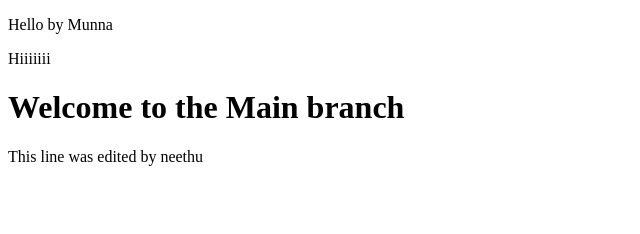
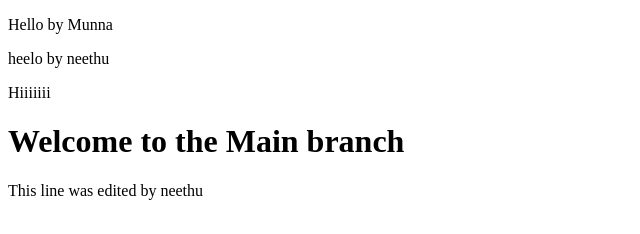
Before and after one commit to Neethuharii/anotherpractice, a plain HTML site: page index.html in a window 1280 px wide. Shown: the whole page, without its empty margins (0-640 px from the left). Drawn offline with Linux system fonts and the light colour scheme.

Commit message:
added a p tag in index.html file by neethu

```diff
--- a/index.html
+++ b/index.html
@@ -5,6 +5,7 @@
 </head>
 <body>
     <p>Hello by Munna</p>
+    <p>heelo by neethu </p>
     <p>Hiiiiiii</p>
     <h1>Welcome to the Main branch</h1>
     <p>This line was edited by neethu</p>
```
